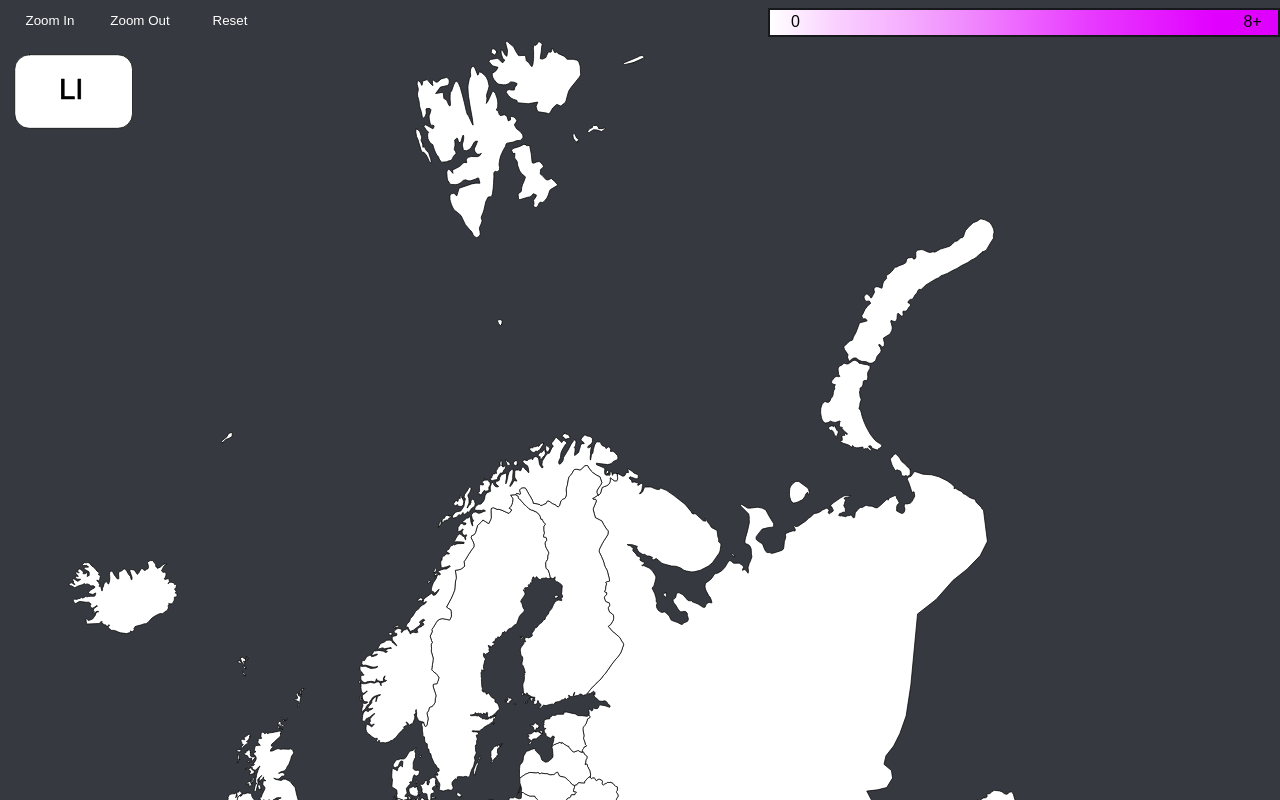
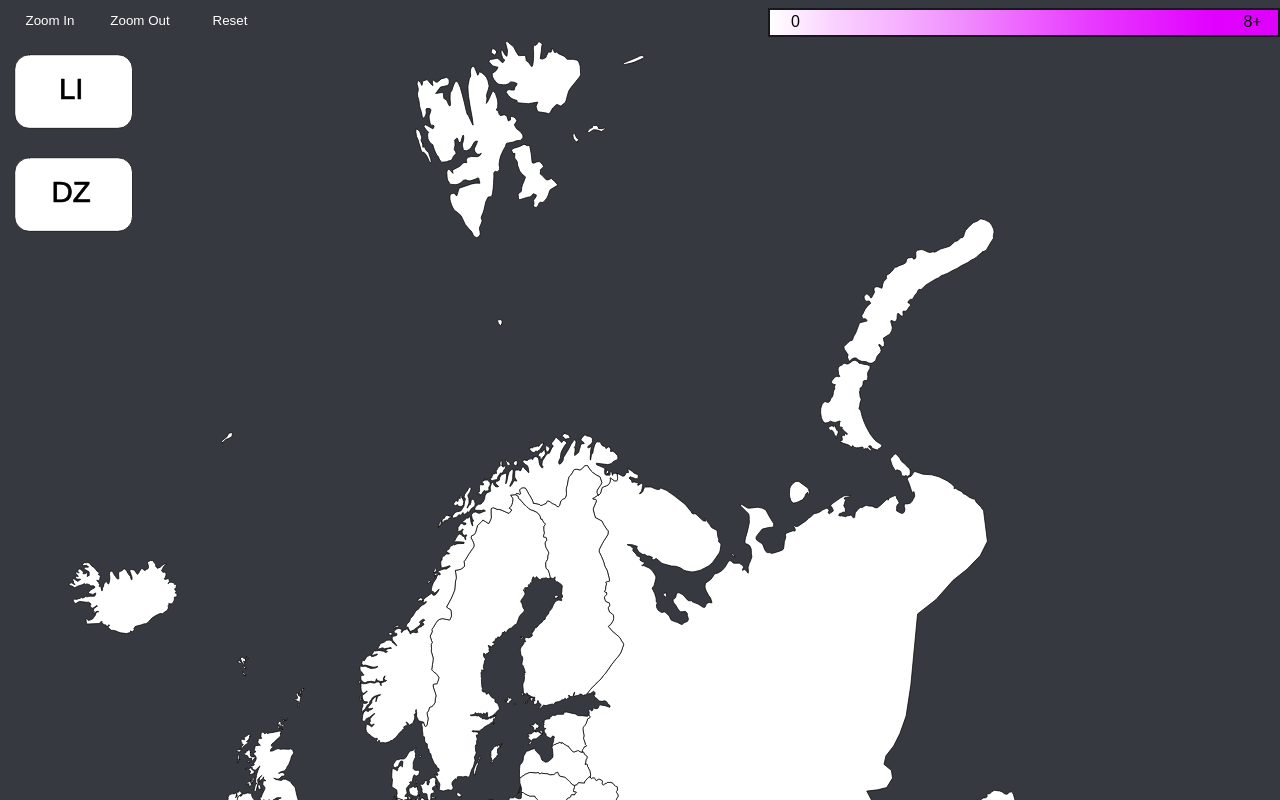
Before and after one commit to Derek1086/holdfast-census, a Next.js app: page /components/BodySection/Maps/EUMap in a window 1280 px wide. Shown: the top 800 px of the page. Built offline with nearby package versions, Linux system fonts and the light colour scheme.

Commit message:
added algeria

```diff
--- a/pages/components/BodySection/Details/PlayerList.tsx
+++ b/pages/components/BodySection/Details/PlayerList.tsx
@@ -43,6 +43,7 @@ import DarkGod from "./bioImages/DarkGod.png";
 import Darky from "./bioImages/Darky.png";
 import Die from "./bioImages/Die.png";
 import Davidgabri from "./bioImages/Davidgabri_28.png";
+import Dayerino from "./bioImages/Dayerino.png";
 import Dingus from "./bioImages/Dingus.jpg";
 import Doomer from "./bioImages/Doomer.png";
 import Dorri from "./bioImages/Dorri.png";
@@ -275,6 +276,8 @@ const PlayerList: React.FC<PlayerListProps> = ({
           return Crashy;
         case "Davidgabri_28":
           return Davidgabri;
+        case "Dayerino":
+          return Dayerino;
         case "Darky":
           return Darky;
         case "Die":
--- a/pages/components/BodySection/Maps/EUMap.tsx
+++ b/pages/components/BodySection/Maps/EUMap.tsx
@@ -190,9 +190,26 @@ const EUMap: React.FC<EUMapProps> = ({
             fill={updateColorHandler("LI")}
             rx={10}
             ry={10}
-          ></rect>
+          />
           <text x={40} y={40} fill="black" fontFamily="Arial" fontSize="20">
             LI
+          </text>
+          <rect
+            x={10}
+            y={80}
+            height={50}
+            width={80}
+            onMouseEnter={mouseEnterHandler}
+            onMouseLeave={mouseLeaveHandler}
+            onClick={mouseClickHandler}
+            id="DZ"
+            name="Algeria"
+            fill={updateColorHandler("DZ")}
+            rx={10}
+            ry={10}
+          />
+          <text x={35} y={110} fill="black" fontFamily="Arial" fontSize="20">
+            DZ
           </text>
           <path
             onMouseEnter={mouseEnterHandler}
--- a/pages/components/BodySection/Maps/LocationDetails.tsx
+++ b/pages/components/BodySection/Maps/LocationDetails.tsx
@@ -142,6 +142,7 @@ var EUREGIONS = [
   ["Cyprus", "CY"],
   ["Vatican City", "VA"],
   ["San Marino", "SM"],
+  ["Algeria", "DZ"],
 ];
 
 const LocationDetails: React.FC<LocationDetailsProps> = ({
--- a/pages/components/BodySection/Maps/NAMap.tsx
+++ b/pages/components/BodySection/Maps/NAMap.tsx
@@ -189,7 +189,7 @@ const NAMap: React.FC<NAMapProps> = ({
             fill={updateColorHandler("DC")}
             rx={10}
             ry={10}
-          ></rect>
+          />
           <text x={35} y={40} fill="black" fontFamily="Arial" fontSize="20">
             DC
           </text>
```
Also changed, not shown: pages/components/BodySection/Details/bioImages/Dayerino.png (added).
